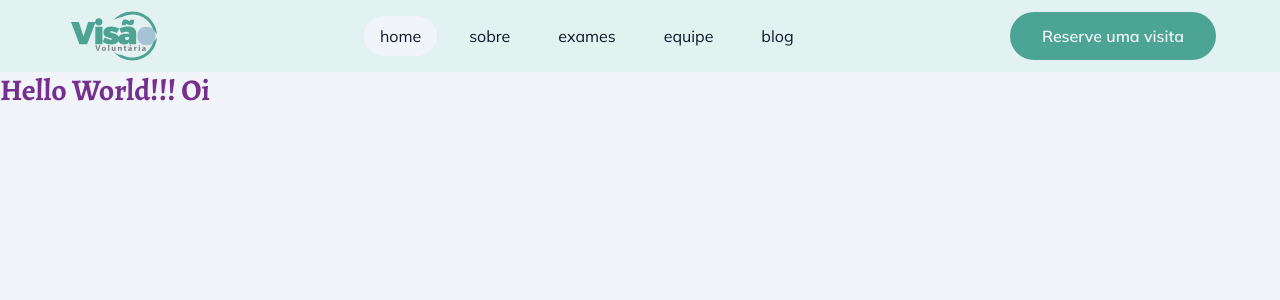
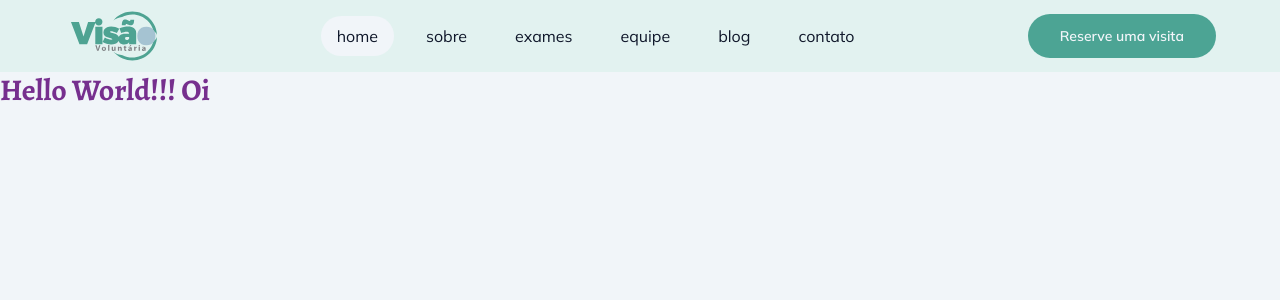
Before and after one commit to JuFortini/avv-project, a Next.js app: page / in a window 1280 px wide. Shown: the top 300 px of the page. Built offline with nearby package versions, Linux system fonts and the light colour scheme.

Commit message:
feat: added schema to buttons when page is active

```diff
--- a/package.json
+++ b/package.json
@@ -10,8 +10,10 @@
   },
   "dependencies": {
     "next": "14.2.3",
+    "phosphor-react": "^1.4.1",
     "react": "^18",
-    "react-dom": "^18"
+    "react-dom": "^18",
+    "react-router-dom": "^6.23.1"
   },
   "devDependencies": {
     "@types/node": "^20",
--- a/src/components/Header/components/BookingButton.tsx
+++ b/src/components/Header/components/BookingButton.tsx
@@ -1,7 +1,7 @@
 export function BookingButton(): JSX.Element {
   return (
     <>
-      <button className="px-8 py-3 bg-teal-400 text-slate-100 font-semibold rounded-full">
+      <button className="px-8 py-3 bg-teal-400 text-slate-100 font-semibold rounded-full text-sm">
         Reserve uma visita
       </button>
     </>
--- a/src/components/Header/components/MenuButton.tsx
+++ b/src/components/Header/components/MenuButton.tsx
@@ -1,14 +1,21 @@
+import Link from "next/link";
+import { useRouter } from "next/router";
+
 interface MenuButtonProps {
   title: string
-  isSelected?: boolean
+  route: string
 }
 
-export function MenuButton({ title, isSelected = false }: MenuButtonProps): JSX.Element {
+export function MenuButton({ title, route }: MenuButtonProps): JSX.Element {
+  const router = useRouter();
   return (
     <>
-      <button className={`px-4 py-2 rounded-full ${isSelected && 'bg-slate-100'} transition duration-200 hover:bg-slate-100`}>
+      <Link
+        href={route}
+        className={`px-4 py-2 rounded-full ${router.pathname === route && 'bg-slate-100'} transition duration-200 hover:bg-slate-100`}
+      >
         {title}
-      </button>
+      </Link>
     </>
   );
 }
--- a/src/components/Header/components/MenuDropdown.tsx
+++ b/src/components/Header/components/MenuDropdown.tsx
@@ -4,11 +4,12 @@ export function MenuDropdown(): JSX.Element {
   return (
     <>
       <div className="flex gap-x-4">
-        <MenuButton title="home" isSelected />
-        <MenuButton title="sobre" />
-        <MenuButton title="exames" />
-        <MenuButton title="equipe" />
-        <MenuButton title="blog" />
+        <MenuButton title="home" route="/" />
+        <MenuButton title="sobre" route="/about" />
+        <MenuButton title="exames" route="/exams" />
+        <MenuButton title="equipe" route="/team" />
+        <MenuButton title="blog" route="/blog" />
+        <MenuButton title="contato" route="/contact" />
       </div>
     </>
   );
--- /dev/null
+++ b/src/components/Header/components/MenuMobile.tsx
@@ -0,0 +1,9 @@
+import { List } from "phosphor-react";
+
+export function MenuMobile(): JSX.Element {
+  return (
+    <>
+      <List size={32} />
+    </>
+  );
+}
```
Also changed, not shown: 1 other file (tests, documents, lock files or other folders).
